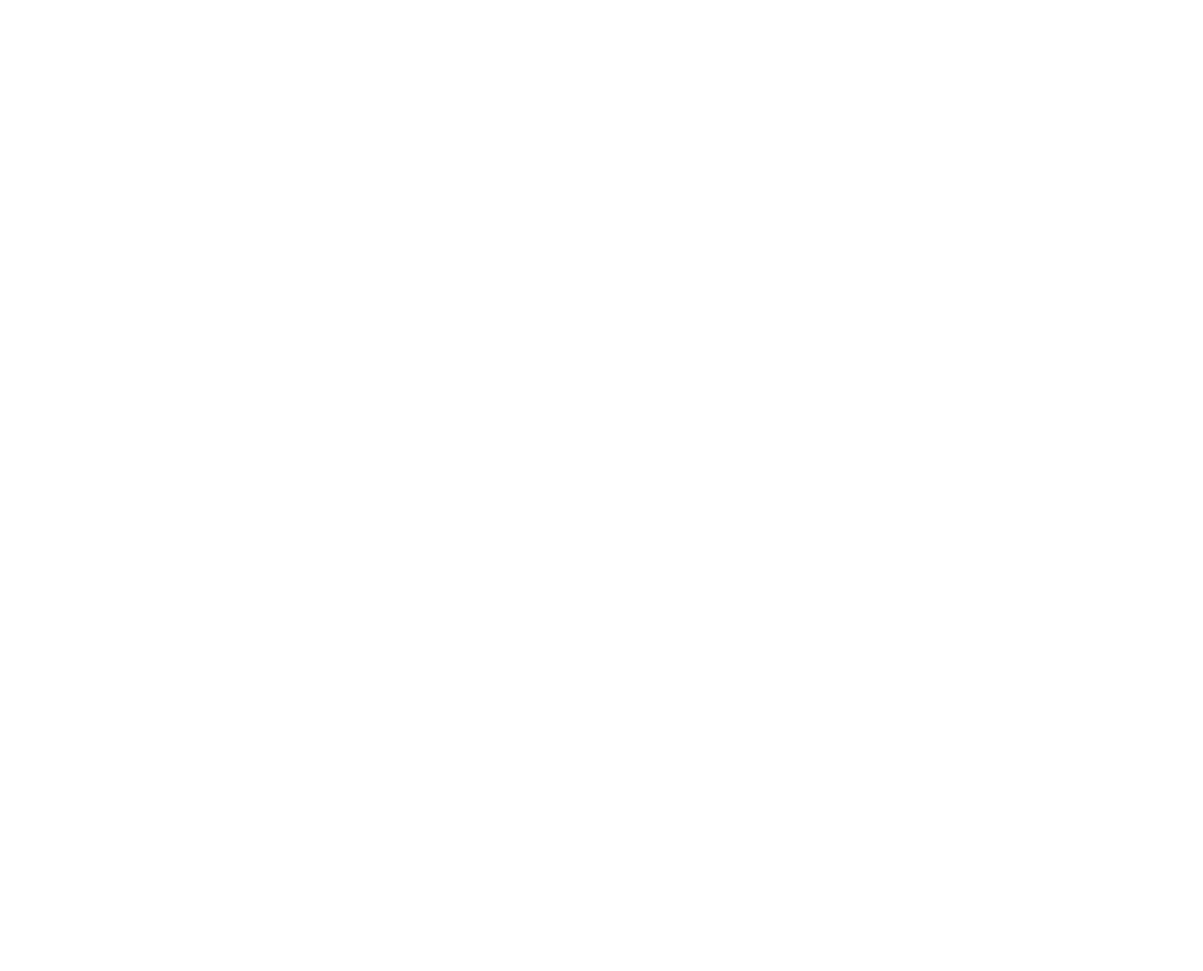
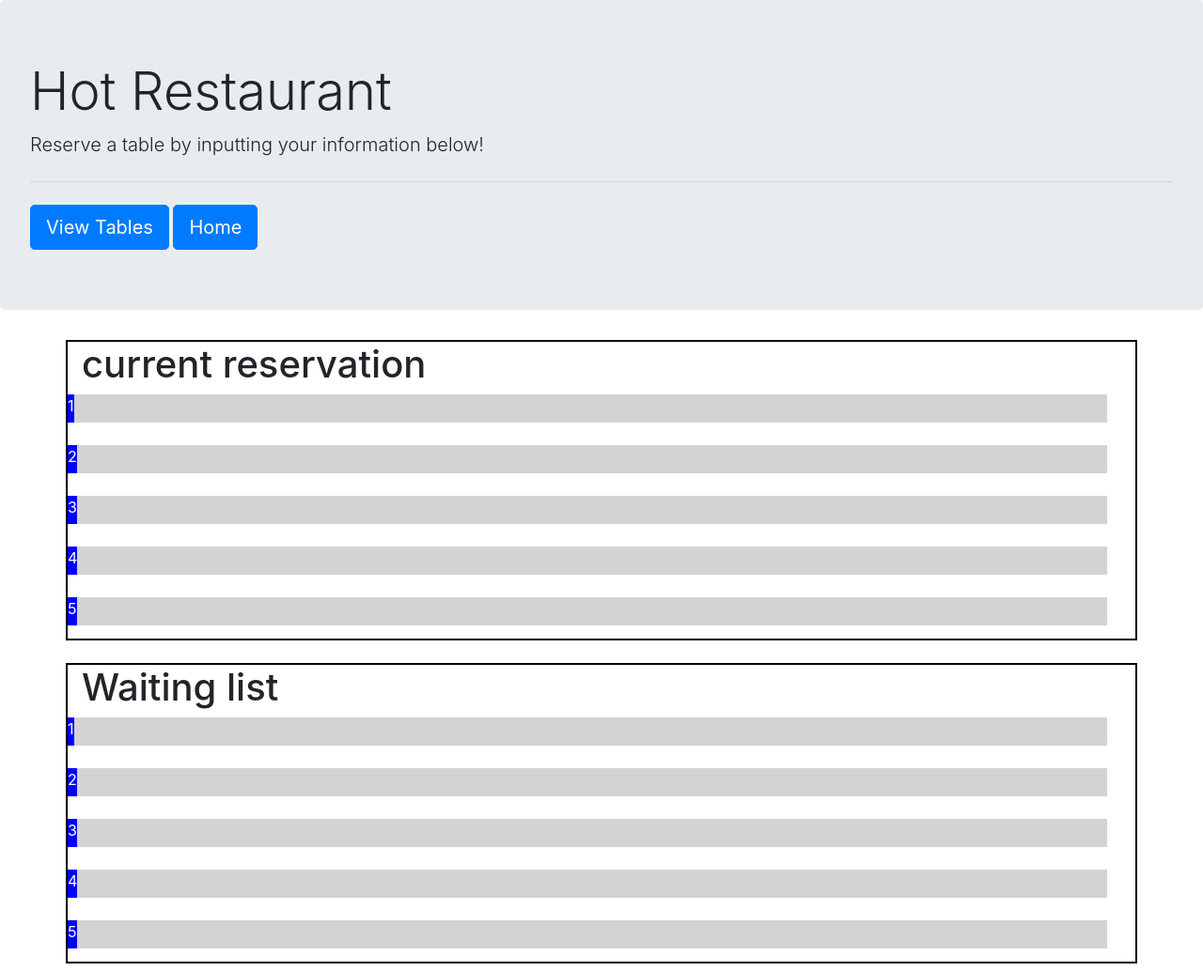
Before and after one commit to kelly-bazella/Hot-Restaurant, a plain HTML site: page confirm.html in a window 1280 px wide. Shown: the whole page at 94% size. Before the commit the page ends 800 px from the top, so only its background shows below. Drawn offline with nearby package versions, Linux system fonts and the light colour scheme.

Commit message:
reservation

```diff
--- a/confirm.html
+++ b/confirm.html
@@ -3,10 +3,84 @@
 <head>
     <meta charset="UTF-8">
     <meta name="viewport" content="width=device-width, initial-scale=1.0">
-    <title>Hot Restaurant</title>
     <link rel="stylesheet" href="https://stackpath.bootstrapcdn.com/bootstrap/4.4.1/css/bootstrap.min.css" integrity="sha384-Vkoo8x4CGsO3+Hhxv8T/Q5PaXtkKtu6ug5TOeNV6gBiFeWPGFN9MuhOf23Q9Ifjh" crossorigin="anonymous">
+    <title>Document</title>
 </head>
+<style>
+    .container{border: solid black 2px;
+               position: relative;
+               width:100vw;
+               height:25vw;
+    }
+    .row{
+        background-color: lightgray;
+        position:relative;
+        height:30px;
+        width:100%;
+    }
+    .tag{
+        background-color: blue;
+        color:white;
+    }
+
+</style>
+
 <body>
+    <div class="jumbotron">
+        <h1 class="display-4">Hot Restaurant</h1>
+        <p class="lead">Reserve a table by inputting your information below!</p>
+        <hr class="my-4">
+        <a class="btn btn-primary btn-lg" href="#" role="button">View Tables</a>
+        <a class="btn btn-primary btn-lg" href="#" role="button">Home</a>
+
+      </div>
+    <div class="container"><h1>current reservation</h1>
+       <div class="row">
+        <div class="tag">1</div>
+       </div>
+       <br>
+       <div class="row">
+        <div class="tag">2</div>
+       </div>
+       <br>
+       <div class="row">
+        <div class="tag">3</div>
+       </div>
+       <br>
+       <div class="row">
+        <div class="tag">4</div>
+       </div>
+       <br>
+       <div class="row">
+        <div class="tag">5</div>
+       </div>
+       <br>
+    </div>
+    <br>
+
+    <div class="container"><h1>Waiting list</h1>
+        <div class="row">
+            <div class="tag">1</div>
+        </div>
+        <br>
+        <div class="row">  <div class="tag">2</div>
+        </div>
+        <br>
+
+        <div class="row">
+
+            <div class="tag">3</div>
+        </div>
+        <br>
+        <div class="row">
+            <div class="tag">4</div>
+        </div>
+        <br>
+        <div class="row">
+            <div class="tag">5</div>
+        </div>
+        <br>
+    </div>
 
 </body>
 </html>
```
